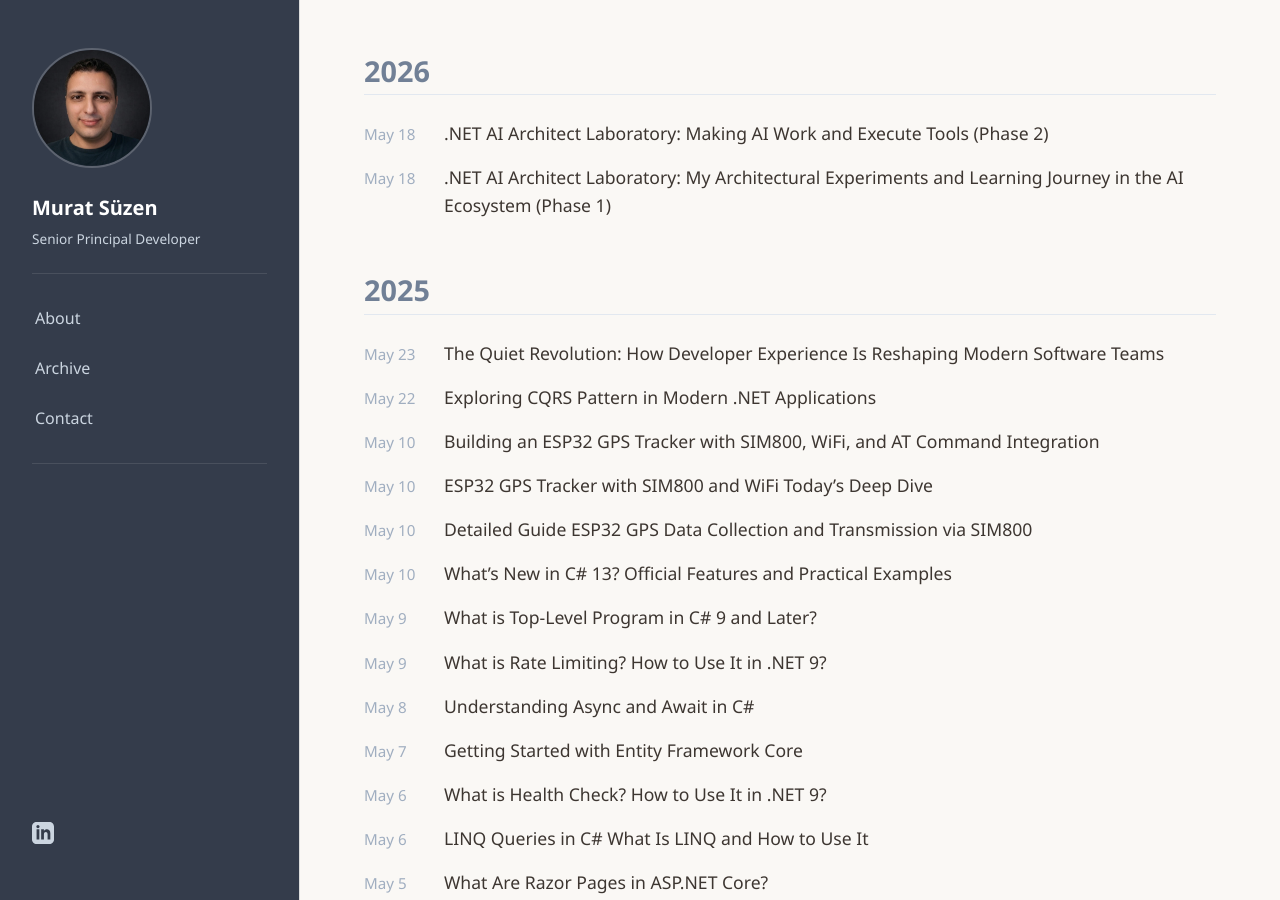
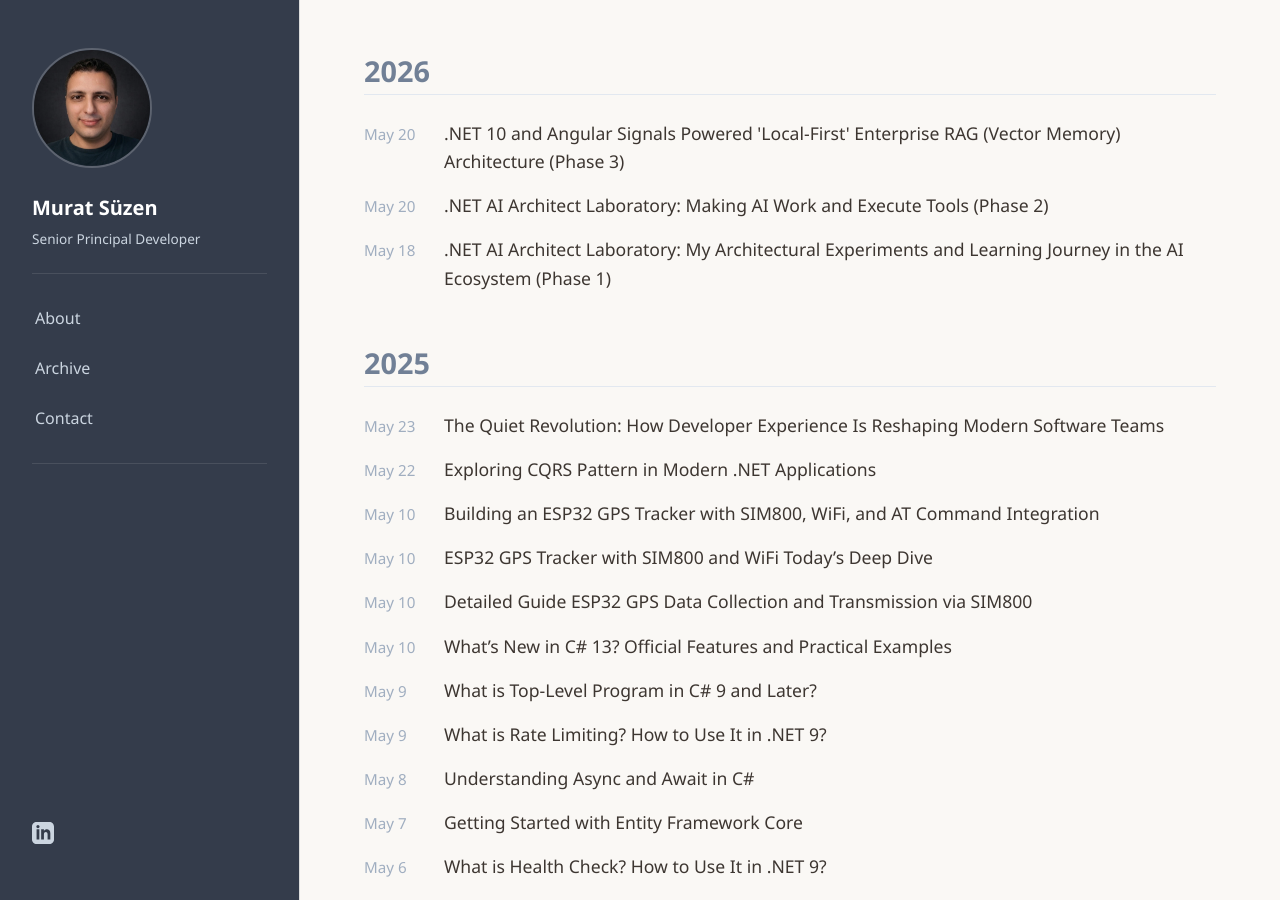
Before and after one commit to muratsuzen/muratsuzen.github.io, a Jekyll site: the page built from blog.html, in a window 1280 px wide and 900 px high. Built offline with Jekyll 4.4.1, drawn with Linux system fonts in a browser that asks for light colours; some of the changed lines change nothing that is shown.

Commit message:
added new blog post

````diff
--- a/_posts/2026-05-20-dotnet-ai-lab-phase2-blog.md
+++ b/_posts/2026-05-20-dotnet-ai-lab-phase2-blog.md
@@ -2,7 +2,7 @@
 layout: default
 title: ".NET AI Architect Laboratory: Making AI Work and Execute Tools (Phase 2)"
 author: Murat Süzen
-date: 2026-05-18 13:00:00 +0300
+date: 2026-05-20 13:00:00 +0300
 categories: [AI, .NET]
 ---
 
--- /dev/null
+++ b/_posts/2026-05-20-dotnet-ai-lab-phase3-blog.md
@@ -0,0 +1,78 @@
+---
+layout: default
+title: ".NET 10 and Angular Signals Powered 'Local-First' Enterprise RAG (Vector Memory) Architecture (Phase 3)"
+author: Murat Süzen
+date: 2026-05-20 16:00:00 +0300
+categories: [AI, .NET]
+---
+
+# .NET 10 and Angular Signals Powered 'Local-First' Enterprise RAG (Vector Memory) Architecture
+
+During Phase 3 of my **.NET AI Architect Laboratory** project development, I completely disabled external and costly cloud-based vector database dependencies (Vendor Lock-in). Instead, I established a **Local-First Enterprise RAG** infrastructure operating on **.NET 10 core**, a local **SQLite layer**, and **Angular Signals**.
+
+The operations I have performed are as follows:
+
+### 1. Cleaning Up Experimental Preview Package Dependencies
+
+I completely eliminated the experimental `SemanticKernel.Connectors` and `VectorData.Abstractions` preview packages from the project, which constantly caused version mismatches, unstable structures, and contained vulnerability warnings such as `NU1904`. I anchored the architecture to the framework's own native, stable, and long-term supported enterprise packages.
+
+### 2. Provider-Agnostic Embedding Substrate
+
+I wrote a pure C# wrapper called **`GoogleEmbeddingGenerator`**, abstracting Microsoft's new enterprise AI standards (`Microsoft.Extensions.AI`) alongside Google's official GenAI SDK.
+
+- I dynamically cast the high-dimensional `double[]` arrays produced by the Gemini `text-embedding-004` model down to the `float[]` vectors expected by .NET interfaces.
+- **Architectural Gain:** I provided the full flexibility to transition to OpenAI or a completely local LLM model (Ollama/Llama, etc.) in the upcoming stages by simply changing the IoC (DI) registry inside `Program.cs`, without touching a single line of the core endpoint architecture.
+
+### 3. Zero-Dependency Pure C# Cosine Similarity Engine
+
+To calculate the semantic proximity between vectors, I created zero dependencies on any heavy external mathematical libraries or third-party Python services. I coded a memory-friendly and high-performance cosine similarity matrix running directly on .NET core:
+
+```csharp
+public static float CosineSimilarity(float[] vectorA, float[] vectorB)
+{
+   if (vectorA.Length != vectorB.Length)
+       throw new ArgumentException("Vectors must have the same identical dimensions.");
+
+   float dotProduct = 0.0f, normA = 0.0f, normB = 0.0f;
+   for (int i = 0; i < vectorA.Length; i++)
+   {
+       dotProduct += vectorA[i] * vectorB[i];
+       normA += vectorA[i] * vectorA[i];
+       normB += vectorB[i] * vectorB[i];
+   }
+   return (normA == 0.0f || normB == 0.0f) ? 0.0f : dotProduct / ((float)Math.Sqrt(normA) * (float)Math.Sqrt(normB));
+}
+```
+
+### 4. Deterministic Deduplication Against Data Inflation
+
+To prevent the SQLite table from inflating in case identical code blocks or files are added back-to-back into the system, I established a deterministic Base64 path-hashing mechanism inside the Angular frontend layer (`memory-dashboard.component.ts`) based on the file path. By ensuring a strictly unique and definite `Id` is generated for each file content, I triggered the SQLite native `ON CONFLICT(Id) DO UPDATE` constraint and completely zeroed out the duplicate row inflation within the database.
+
+### 5. Knowledge-Augmented Agency Flow
+
+I integrated this created local vector memory with our autonomous multi-tool agent (`/api/architect/inspect-autonomous`). When the agent receives an architectural analysis task, it fires a query to this local SQLite vector layer in the background before directly scanning physical files on the disk. For example, when a user gives a general objective like _"review frontend access ports,"_ our semantic search engine fetches the unmentioned CORS configuration code snippet from local memory and injects it into the agent's real-time system context (Prompt). The agent generates decisions fully armed with localized enterprise domain experience.
+
+## 🖥️ Dashboard RAG Panel Preview
+
+The live screen artifact of the integrated RAG panel functions as follows:
+
+![.NET AI Architect Laboratory Cyber Dashboard](https://raw.githubusercontent.com/muratsuzen/dotnet-ai-lab/main/src/frontend/ai-architect-ui/src/assets/rag-preview.png)
+
+### 6. Reactive Management Board: Angular Signals & Tailwind UI
+
+I visualized this entire local vector stream using Angular's reactive **Signals** architecture and a dark-themed **Tailwind CSS v3** interface. Driven by a single reactive state flag, the system seamlessly toggles between the _Code Analyzer_ room and the _Knowledge RAG_ room with zero latency, converting the entire control flow into a single cockpit.
+
+---
+
+### 🔗 Explore the Code
+
+The next step following the completion of Phase 3:
+Developing the **Automatic Code Ingestion Pipeline (Phase 4)**, which will automatically track modified code in the background and update local memory on the fly.
+
+👉 **GitHub Repository:** [github.com/muratsuzen/dotnet-ai-lab](https://github.com/muratsuzen/dotnet-ai-lab)
+
+---
+
+_The models themselves are just engines we rent; the true value lies in the architectural substrate, the context, and the documentation we build around them. This lab is my permanent digital logbook of that journey._
+
+---
````
Also changed, not shown: 5 other files.
